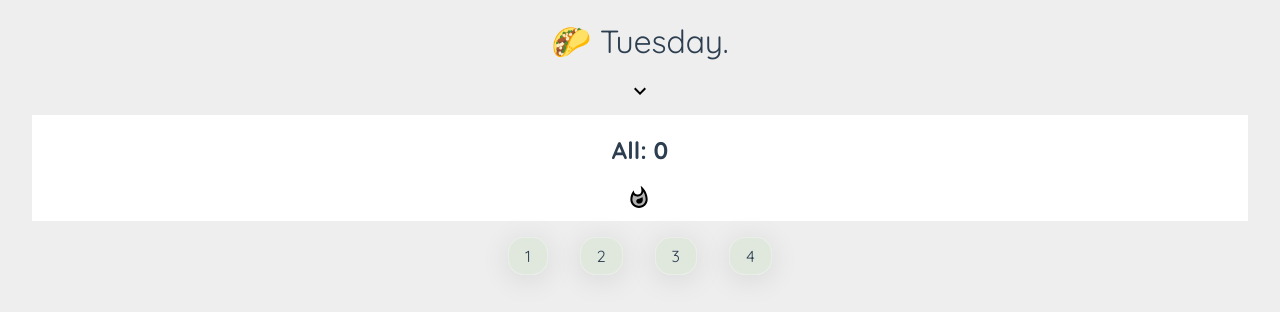
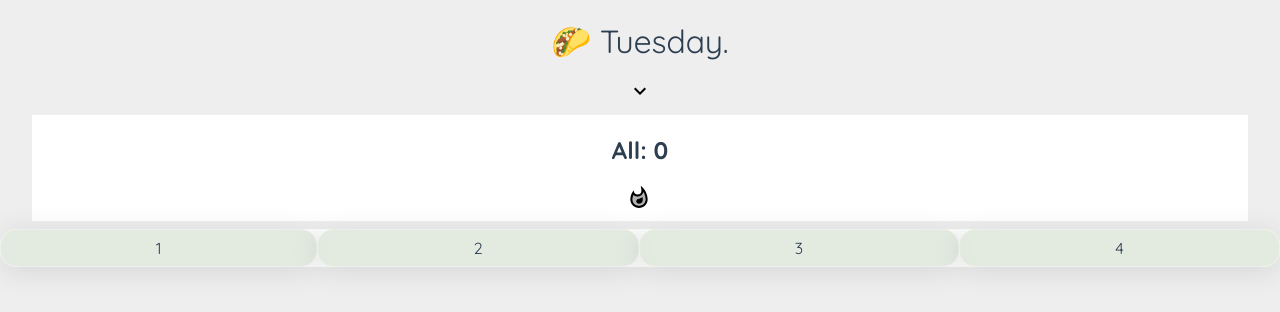
Before and after one commit to p-w-g/fried-ramen, a Vue app: page / in a window 1280 px wide. Shown: the top 312 px of the page. Built offline with nearby package versions, Linux system fonts and the light colour scheme.

Commit message:
stick footer to bottom

```diff
--- a/src/components/shared/Footern.vue
+++ b/src/components/shared/Footern.vue
@@ -14,16 +14,17 @@ export default {
 </script>
 
 <style lang="scss">
-// .fr-footer {
-//   display: flex;
-//   position: sticky;
-//   bottom: 0px;
-//   border-radius: 16px;
-//   background-color: white;
+.fr-footer {
+  display: flex;
+  position: sticky;
+  border-radius: 16px;
+  background-color: white;
+  bottom: 0;
+  margin-top: 0.5em;
 
-//   > button {
-//     flex-grow: 1;
-//     margin: auto;
-//   }
-// }
+  > button {
+    flex-grow: 1;
+    margin: auto;
+  }
+}
 </style>
```
